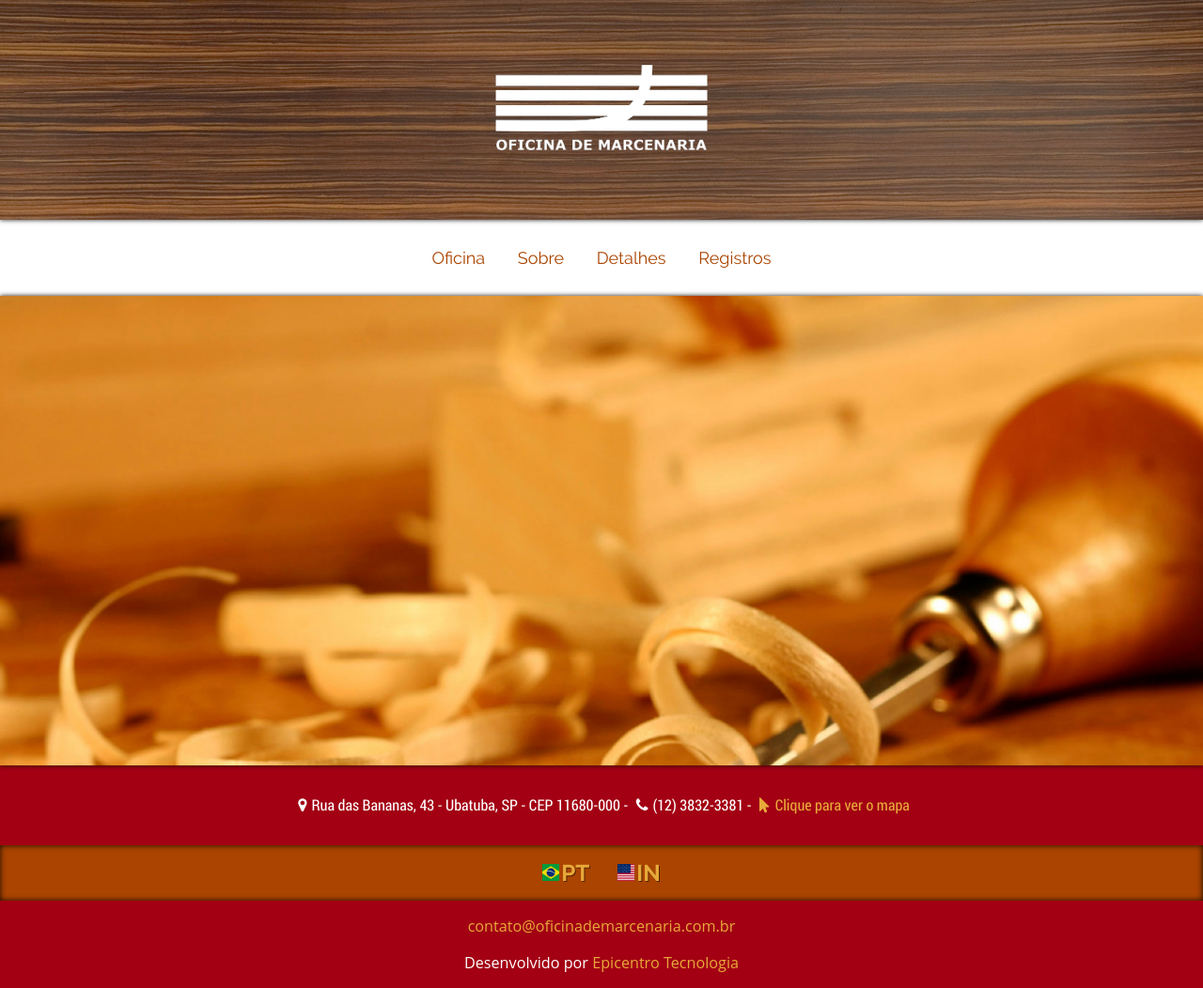
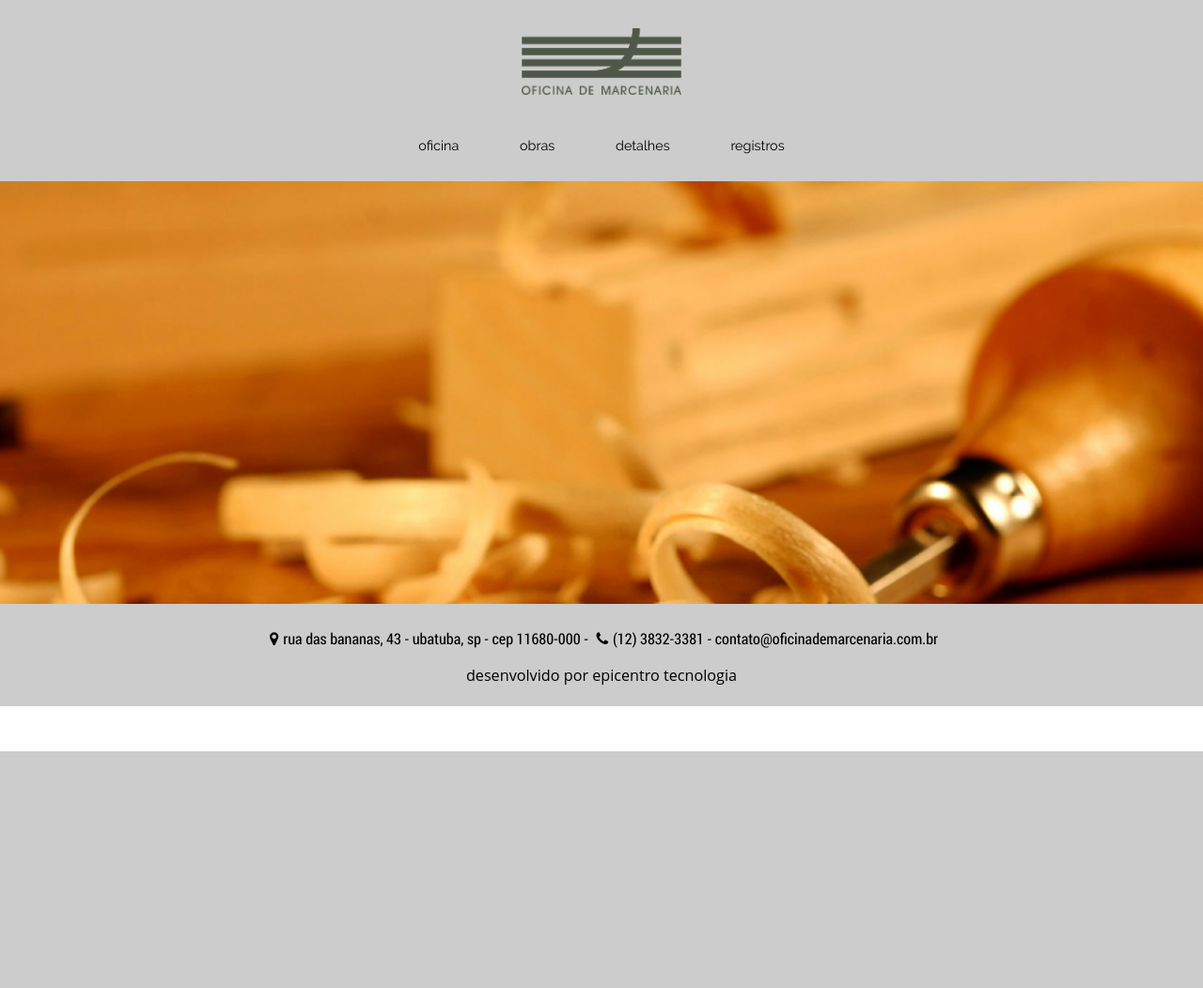
Before and after one commit to EpicentroTec/oficina-marcenaria, a PHP site: page / in a window 1280 px wide. Shown: the whole page at 94% size. After the commit the page ends 800 px from the top, so only its background shows below. Run offline with PHP 8.4, Linux system fonts and the light colour scheme.

Commit message:
versão 2

```diff
--- a/index.php
+++ b/index.php
@@ -13,7 +13,7 @@
     <header class="site header">
       <h1 class="hidden">Oficina de Marcenaria</h1>
       <div class="logo wrapper">
-        <a href="#"><img class="logo" src="img/logox660.png" alt="Logo"></a>
+        <a href="#"><img class="logo" src="img/logo2.png" alt="Logo"></a>
       </div>
       <nav>
         <h1 class="hidden menu-title">
@@ -23,7 +23,7 @@
         </h1>
         <ul>
           <li class="menu-item oficina"><a href="#"><span>Oficina</span></a></li>
-          <li class="menu-item sobre"><a href="#"><span>Sobre</span></a></li>
+          <li class="menu-item sobre"><a href="#"><span>Obras</span></a></li>
           <li class="menu-item detalhes"><a href="#"><span>Detalhes</span></a></li>
           <li class="menu-item registros"><a href="#"><span>Registros</span></a></li>
         </ul>
@@ -42,14 +42,14 @@
       </section>
       <section class="endereco">
         <h1 class="hidden">Endereço</h1>
-        <p><i class="fa fa-map-marker"></i>Rua das Bananas, 43 - Ubatuba, SP - CEP 11680-000 - <i class="fa fa-phone"></i>(12) 3832-3381 - <span class="abrir-mapa"><i class="fa fa-mouse-pointer"></i>Clique para ver o mapa</span></p>
-        <iframe class="mapa" src="https://www.google.com/maps/embed?pb=!1m18!1m12!1m3!1d1829.4137846866572!2d-45.13244884381708!3d-23.502719484711942!2m3!1f0!2f0!3f0!3m2!1i1024!2i768!4f13.1!3m3!1m2!1s0x94cd50b58d89e64f%3A0xd234554c67abcffa!2sR.+Bananeira%2C+25+-+L%C3%A1zaro+(Praia+Domingos+Dias)%2C+Ubatuba+-+SP%2C+11680-000!5e0!3m2!1spt-BR!2sbr!4v1452742612550" allowfullscreen></iframe>
+        <p><i class="fa fa-map-marker"></i>Rua das Bananas, 43 - Ubatuba, SP - CEP 11680-000 - <i class="fa fa-phone"></i>(12) 3832-3381 - <a href="mailto:contato@oficinademarcenaria.com.br">contato@oficinademarcenaria.com.br</a></p>
+        <!-- <p><span class="abrir-mapa"><i class="fa fa-mouse-pointer"></i>Clique para ver o mapa</span></p> -->
+        <!-- <iframe class="mapa" src="https://www.google.com/maps/embed?pb=!1m18!1m12!1m3!1d1829.4137846866572!2d-45.13244884381708!3d-23.502719484711942!2m3!1f0!2f0!3f0!3m2!1i1024!2i768!4f13.1!3m3!1m2!1s0x94cd50b58d89e64f%3A0xd234554c67abcffa!2sR.+Bananeira%2C+25+-+L%C3%A1zaro+(Praia+Domingos+Dias)%2C+Ubatuba+-+SP%2C+11680-000!5e0!3m2!1spt-BR!2sbr!4v1452742612550" allowfullscreen></iframe> -->
       </section>
     </main>
     <footer class="footer">
-        <p class="lang"><span><a href="#"><img src="img/flag-brasil.png">PT</a></span><span><a href="#"><img src="img/flag-usa.jpg">IN</a></span></p>
-        <p><a href="mailto:contato@oficinademarcenaria.com.br">contato@oficinademarcenaria.com.br</a></p>
-        <p>Desenvolvido por <a href="#">Epicentro Tecnologia</a></p>
+        <!-- <p class="lang"><span><a href="#"><img src="img/flag-brasil.png">PT</a></span><span><a href="#"><img src="img/flag-usa.jpg">IN</a></span></p> -->
+        <p class="epicentro">Desenvolvido por Epicentro Tecnologia</p>
     </footer>
   </body>
   <script type="text/javascript">
--- a/style.css
+++ b/style.css
@@ -52,13 +52,14 @@ img {
 }
 
 a {
-  color: #aa4400;
+  color: #000;
   text-decoration: none;
   transition: color .2s;
 }
 
 a:hover {
-  color: #333;
+  color: #000;
+  font-weight: bold;
   transition: color .2s;
 }
 
@@ -70,7 +71,8 @@ a:hover {
 }
 
 .site.header .logo.wrapper {
-  background-image: url('img/header.jpg');
+  /*background-image: url('img/header.jpg');*/
+  background-color: #ccc;
   background-size: cover;
   text-align: center;
   width: 100%;
@@ -87,7 +89,7 @@ a:hover {
 }
 
 .site.header .logo {
-  padding: 30px 15px;
+  padding: 15px 15px 5px 15px;
   position: relative;
   z-index: 2;
 }
@@ -122,11 +124,12 @@ a:hover {
     background-color: #ccc;
     box-shadow: inset 1px 1px 0 rgba(0, 0, 0, 0.1), inset -1px -1px 0 rgba(255, 255, 255, 0.2);
     display: none;
-    font: 1em 'Open Sans';
+    font: .9em 'Open Sans';
     /*font-weight: bold;*/
-    padding: 15px;
+    padding: 15px 30px;
     position: relative;
     text-align: center;
+    text-transform: lowercase;
   }
 
 }
@@ -136,28 +139,30 @@ a:hover {
   .site.header .logo.wrapper,
   .cycle-slideshow,
   .mosaico {
-    box-shadow: 0 0 5px rgba(0, 0, 0, .9);
+    /*box-shadow: 0 0 5px rgba(0, 0, 0, .9);*/
   }
 
   .site.header .logo {
-    width: 300px;
+    opacity: 1;
+    width: 200px;
   }
 
   .site.header nav ul {
-    background-color: #fff;
+    background-color: #ccc;
     padding: 15px 0;
     text-align: center;
   }
 
   .site.header nav ul li {
     display: inline-block;
-    font: 1em 'Raleway';
+    font: .8em 'Raleway';
     /*font-weight: bold;*/
-    padding: 15px;
+    text-transform: lowercase;
+    padding: 15px 30px;
   }
 
   .cycle-slideshow {
-    height: 500px;
+    height: 450px;
     overflow-y: hidden;
     text-align: center;
   }
@@ -184,12 +189,19 @@ a:hover {
   float: left;
 }
 
+.mosaico img:last-of-type {
+    width: 382px !important;
+    height: auto !important;
+    max-width: 100% !important;
+}
+
 
 /* Endereço */
 
 .endereco {
-  background-color: #A30013;
-  color: #fff;
+  background-color: #ccc;
+  color: #000;
+  text-transform: lowercase;
 }
 
 .endereco .mapa {
@@ -203,8 +215,13 @@ a:hover {
 .endereco p {
   font: .9em "Roboto";
   line-height: 1.5em;
-  padding: 30px 15px;
+  padding: 25px 15px 15px 15px;
   text-align: center;
+}
+
+.footer p.epicentro {
+  padding-top: 0;
+  padding-bottom: 5px;
 }
 
 .endereco p .fa {
@@ -213,16 +230,17 @@ a:hover {
 
 .endereco .abrir-mapa {
   cursor: pointer;
-  color: #E8A93A;s
+  color: #000;
 }
 
 /* Footer */
 
 .footer {
-  background-color: #A30013;
-  color: #fff;
+  background-color: #ccc;
+  color: #000;
   padding-bottom: 15px;
   text-align: center;
+  text-transform: lowercase;
 }
 
 .footer p {
@@ -231,12 +249,12 @@ a:hover {
 }
 
 .footer a {
-  color: #E8A93A;
+  color: #c00;
 }
 
 .footer .lang {
-  background-color: #aa4400;
-  box-shadow: inset 0 0 6px rgba(0,0,0,.9);
+  background-color: #ccc;
+  /*box-shadow: inset 0 0 6px rgba(0,0,0,.9);*/
   padding: 15px;
   text-shadow: 1px .5px 0 rgba(0, 0, 0, 0.5);
 }
```
Also changed, not shown: demo-mosaico.php (+24 -3 lines), docs/logo.svg, img/logo2.png (added).
